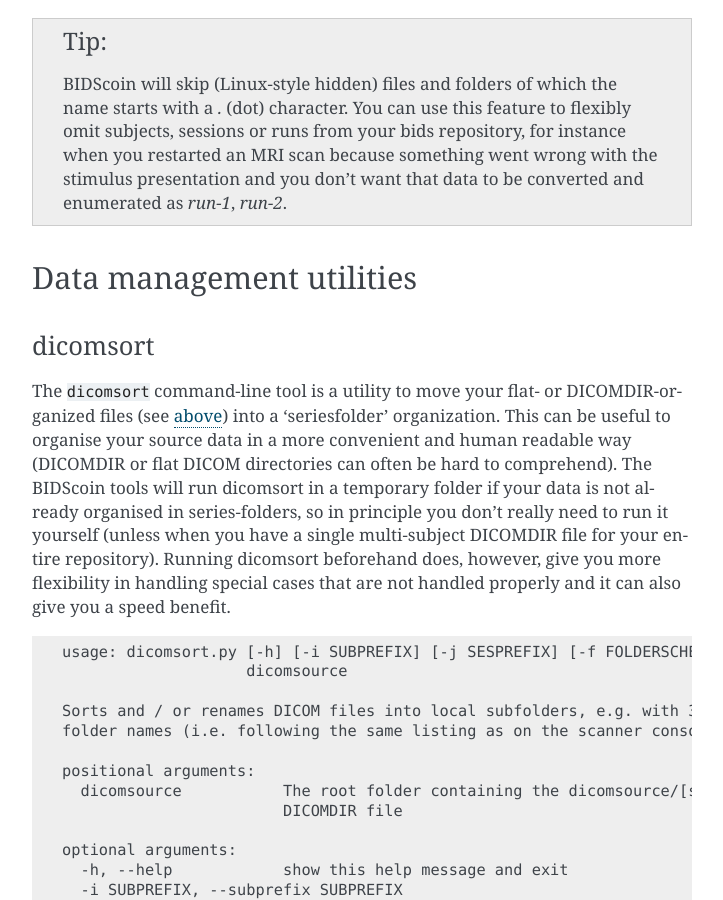
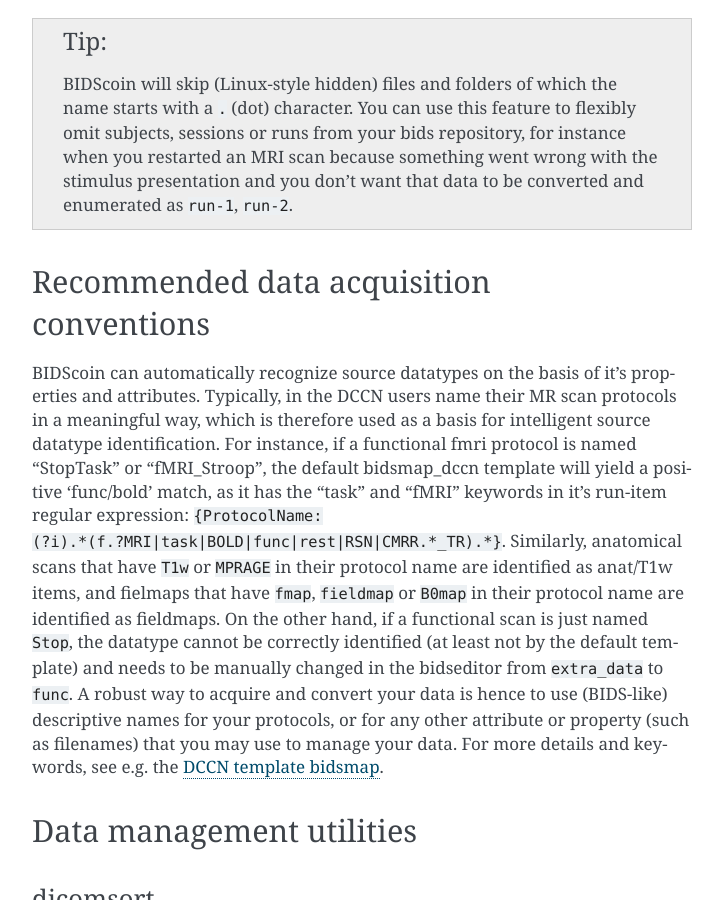
Before and after one commit to Donders-Institute/bidscoin, a Sphinx documentation site: the page built from docs/preparation.rst, in a window 1280 px wide and 900 px high, scrolled down 3007 px. Shown: the whole window, without its empty margins (388-1111 px from the left). Built offline with Sphinx 7.4.7, drawn with Linux system fonts in a browser that asks for light colours; some of the changed text lies outside the part shown.

Commit message:
Documentation edits

```diff
--- a/docs/preparation.rst
+++ b/docs/preparation.rst
@@ -113,7 +113,12 @@
    You can store your session data in any of the above data organizations as zipped (``.zip``) or tarzipped (e.g. ``.tar.gz``) archive files. BIDScoin `workflow tools <workflow.html>`__ will automatically unpack/unzip those archive files in a temporary folder and then process your session data from there. For flat/DICOMDIR data, BIDScoin tools (i.e. the bidsmapper and the bidscoiner) will automatically run `dicomsort <#dicomsort>`__ in a temporary folder to sort them in seriesfolders. Depending on the data and file system, repeatedly unzipping data in the workflow may come with a significant processing speed penalty.
 
 .. tip::
-   BIDScoin will skip (Linux-style hidden) files and folders of which the name starts with a `.` (dot) character. You can use this feature to flexibly omit subjects, sessions or runs from your bids repository, for instance when you restarted an MRI scan because something went wrong with the stimulus presentation and you don't want that data to be converted and enumerated as `run-1`, `run-2`.
+   BIDScoin will skip (Linux-style hidden) files and folders of which the name starts with a ``.`` (dot) character. You can use this feature to flexibly omit subjects, sessions or runs from your bids repository, for instance when you restarted an MRI scan because something went wrong with the stimulus presentation and you don't want that data to be converted and enumerated as ``run-1``, ``run-2``.
+
+Recommended data acquisition conventions
+----------------------------------------
+
+BIDScoin can automatically recognize source datatypes on the basis of it's properties and attributes. Typically, in the DCCN users name their MR scan protocols in a meaningful way, which is therefore used as a basis for intelligent source datatype identification. For instance, if a functional fmri protocol is named "StopTask" or "fMRI_Stroop", the default bidsmap_dccn template will yield a positive 'func/bold' match, as it has the "task" and "fMRI" keywords in it's run-item regular expression: ``{ProtocolName: (?i).*(f.?MRI|task|BOLD|func|rest|RSN|CMRR.*_TR).*}``. Similarly, anatomical scans that have ``T1w`` or ``MPRAGE`` in their protocol name are identified as anat/T1w items, and fielmaps that have ``fmap``, ``fieldmap`` or ``B0map`` in their protocol name are identified as fieldmaps. On the other hand, if a functional scan is just named ``Stop``, the datatype cannot be correctly identified (at least not by the default template) and needs to be manually changed in the bidseditor from ``extra_data`` to ``func``. A robust way to acquire and convert your data is hence to use (BIDS-like) descriptive names for your protocols, or for any other attribute or property (such as filenames) that you may use to manage your data. For more details and keywords, see e.g. the `DCCN template bidsmap <https://github.com/Donders-Institute/bidscoin/blob/master/bidscoin/heuristics/bidsmap_dccn.yaml>`__.
 
 Data management utilities
 -------------------------
```
Also changed, not shown: docs/CHANGELOG.md (+1 -1 lines).
